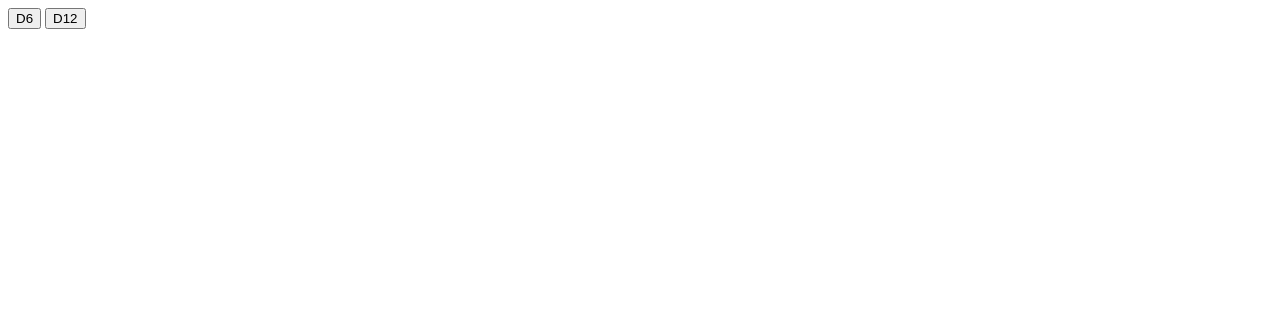
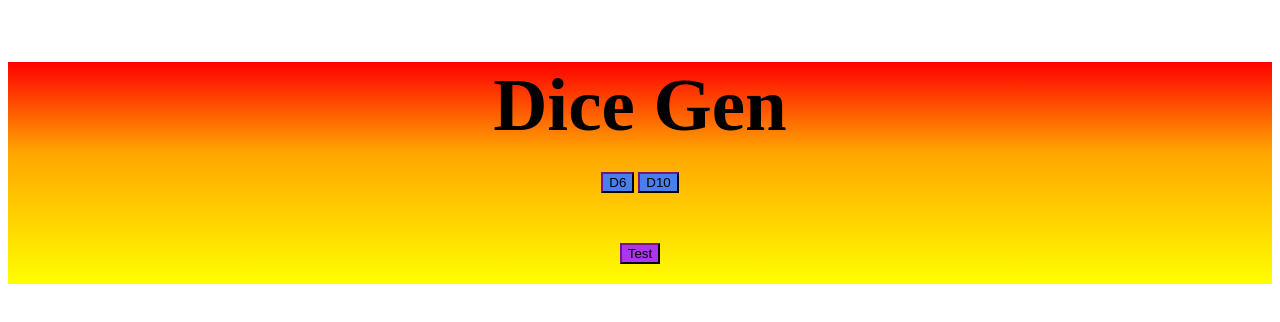
Before and after one commit to FaithAtwell/Lab1, a website: page index.html in a window 1280 px wide. Drawn offline with Linux system fonts and the light colour scheme.

Commit message:
Css changes

```diff
--- /dev/null
+++ b/index.css
@@ -0,0 +1,45 @@
+header {
+    height: 90px;
+    margin-top: 0px;
+    margin-left: auto;
+    margin-right: auto;
+    text-align: center;
+    font-size: 50px;
+    color: rgb(0, 0, 0);
+    background-image: linear-gradient(red, orange)
+}
+
+.DiceButtons {
+
+    width: auto;
+    height: auto;
+    padding: 20px;
+    margin-right: auto;
+    margin-left: auto;
+    text-align: center;
+    background-image: linear-gradient(orange, yellow)
+}
+
+.D6 {
+    background-color: rgb(73, 126, 240);
+    border-color: rgb(43, 7, 46);
+}
+
+.D10 {
+    background-color: rgb(73, 126, 240);
+    border-color: rgb(43, 7, 46);
+}
+
+.TestB {
+    background-color: rgb(171, 54, 238);
+    border-color: rgb(43, 7, 46);
+}
+
+#rollResult {
+    height: 30px;
+    width: 20px;
+    margin-top: 20px;
+    margin-right: auto;
+    margin-left: auto;
+    text-align: center
+}
--- a/index.html
+++ b/index.html
@@ -1,11 +1,19 @@
 <!DOCTYPE html>
 <html>
-    <head>
-        <title>Laboratory 1</title>
-    </head>
-    <body>
-        <button id="d6">D6</button>
-        <button id="d21">D12</button>
-        <div id="rollResult"></div>
-    </body>
+<head>
+
+  <title>Lab1</title>
+  <script src="index.js"></script>
+  <link rel="stylesheet" href="index.css" />
+</head>
+<body>
+  <section class="Fsection">
+<header><h1>Dice Gen</h1></header>
+<div class="DiceButtons">
+    <button class="D6" id="d6" onclick="rollTheDiceSix(6)">D6</button>
+    <button class="D10" id="d10" onclick="rollTheDice(10)">D10</button>
+  <div id="rollResult"></div>
+  <button class="TestB" id="testing" onclick="testRollTheDice()">Test</button>
+</section>
+</body>
 </html>
--- /dev/null
+++ b/index.js
@@ -0,0 +1,22 @@
+function rollTheDice(faces) {
+    let rand = Math.floor (Math.random() * faces);
+    if (rand == 0) rand ++;
+    document.getElementById("rollResult").innerHTML = rand;
+    return rand;
+}
+
+function rollTheDiceSix(faces) {
+    let rand = Math.floor (Math.random() * faces);
+    if (rand == 0) rand ++;
+    document.getElementById("rollResult").innerHTML = rand;
+    return rand;
+}
+
+function testRollTheDice() {
+    let success = false;
+    const sixRoll = rollTheDiceSix(6);
+    if (sixRoll >= 1 && sixRoll <= 6) success = true;
+    const tenRoll = rollTheDice(10);
+    if (tenRoll >= 1 && tenRoll <= 10) success =true;
+    alert(success);
+}
```
Also changed, not shown: package.json (added, +14 -0 lines), 1 other file.
